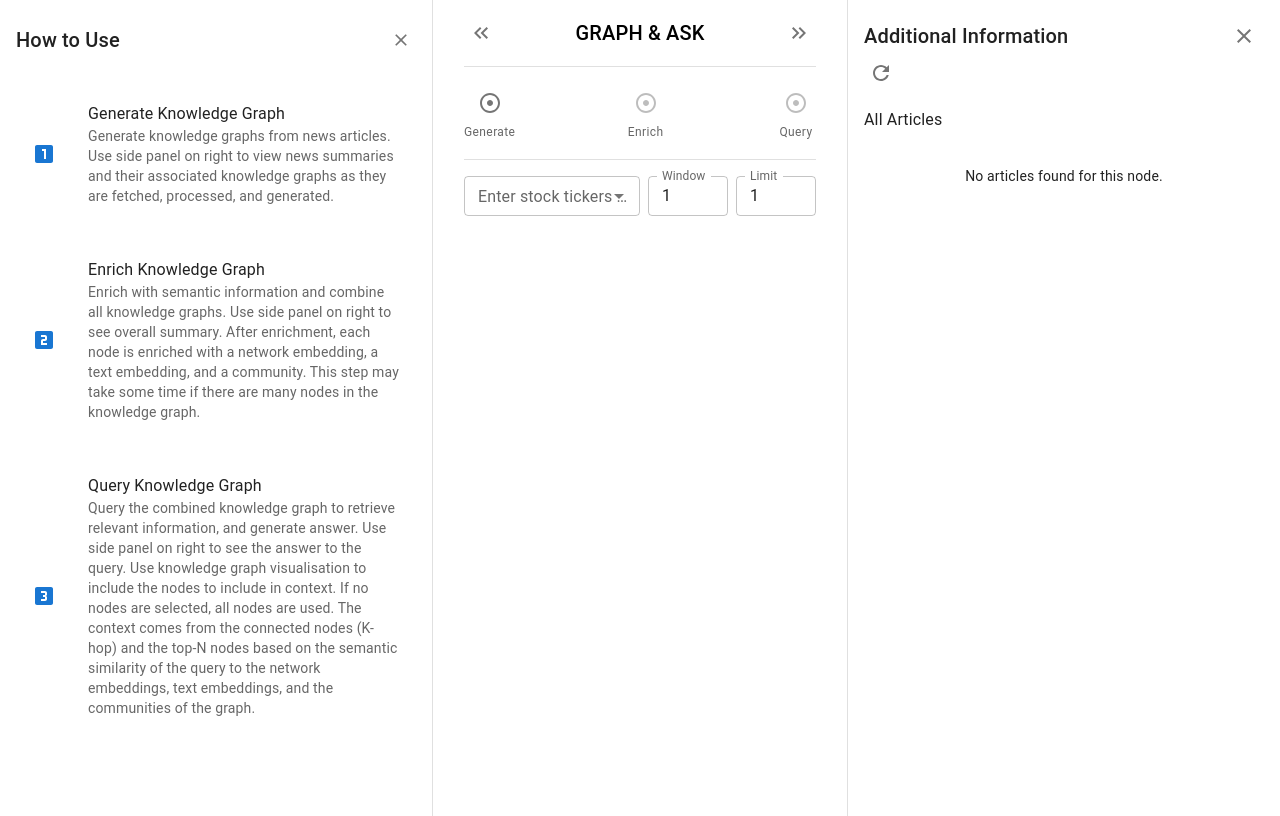
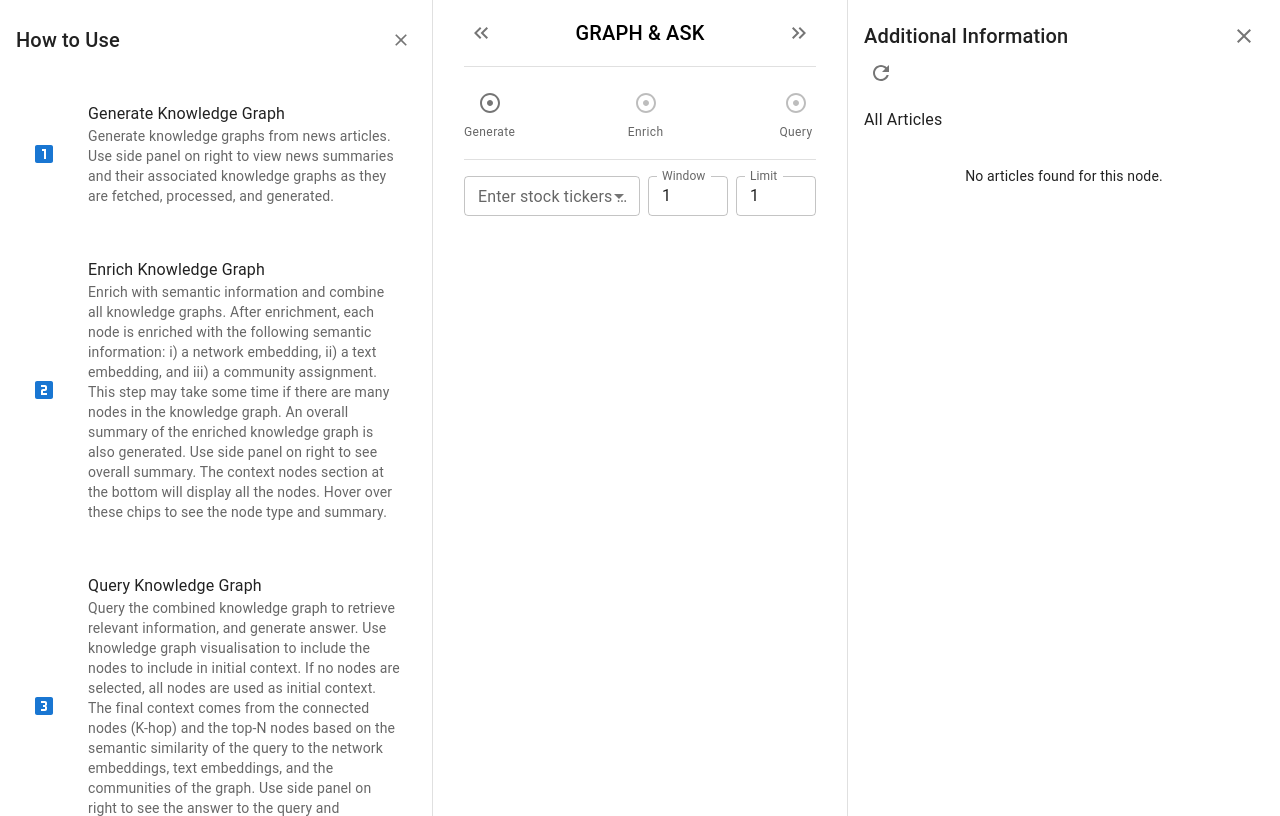
Before and after one commit to playgrdstar/kg_frontend, a React (Create React App) app: page / in a window 1280 px wide. Built offline with nearby package versions, Linux system fonts and the light colour scheme.

Commit message:
Improve description in left panel

```diff
--- a/src/App.tsx
+++ b/src/App.tsx
@@ -519,7 +519,7 @@ const App: React.FC = () => {
                             </ListItemIcon>
                             <ListItemText
                                 primary="Enrich Knowledge Graph"
-                                secondary="Enrich with semantic information and combine all knowledge graphs. Use side panel on right to see overall summary. After enrichment, each node is enriched with a network embedding, a text embedding, and a community. This step may take some time if there are many nodes in the knowledge graph."
+                                secondary="Enrich with semantic information and combine all knowledge graphs. After enrichment, each node is enriched with the following semantic information: i) a network embedding, ii) a text embedding, and iii) a community assignment. This step may take some time if there are many nodes in the knowledge graph. An overall summary of the enriched knowledge graph is also generated. Use side panel on right to see overall summary. The context nodes section at the bottom will display all the nodes. Hover over these chips to see the node type and summary."
                             />
                         </ListItem>
 
@@ -529,7 +529,7 @@ const App: React.FC = () => {
                             </ListItemIcon>
                             <ListItemText
                                 primary="Query Knowledge Graph"
-                                secondary="Query the combined knowledge graph to retrieve relevant information, and generate answer. Use side panel on right to see the answer to the query. Use knowledge graph visualisation to include the nodes to include in context. If no nodes are selected, all nodes are used. The context comes from the connected nodes (K-hop) and the top-N nodes based on the semantic similarity of the query to the network embeddings, text embeddings, and the communities of the graph."
+                                secondary="Query the combined knowledge graph to retrieve relevant information, and generate answer. Use knowledge graph visualisation to include the nodes to include in initial context. If no nodes are selected, all nodes are used as initial context. The final context comes from the connected nodes (K-hop) and the top-N nodes based on the semantic similarity of the query to the network embeddings, text embeddings, and the communities of the graph. Use side panel on right to see the answer to the query and evidence."
                             />
                         </ListItem>
                     </List>
```
